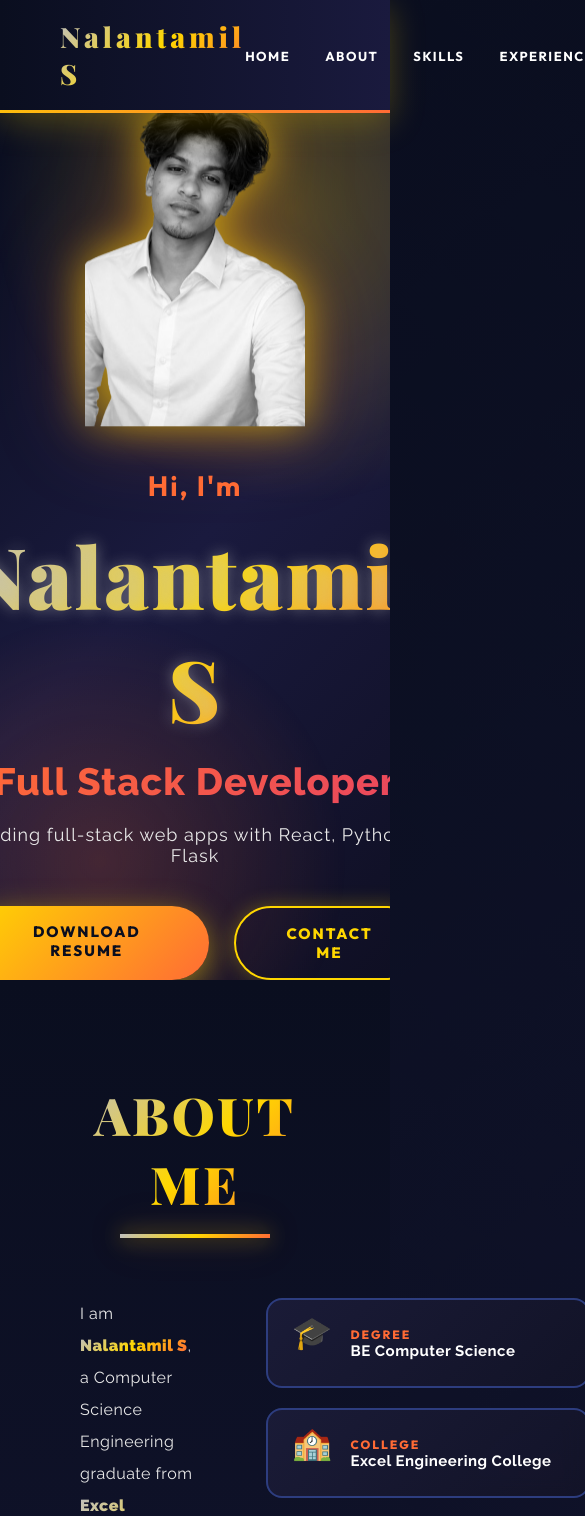
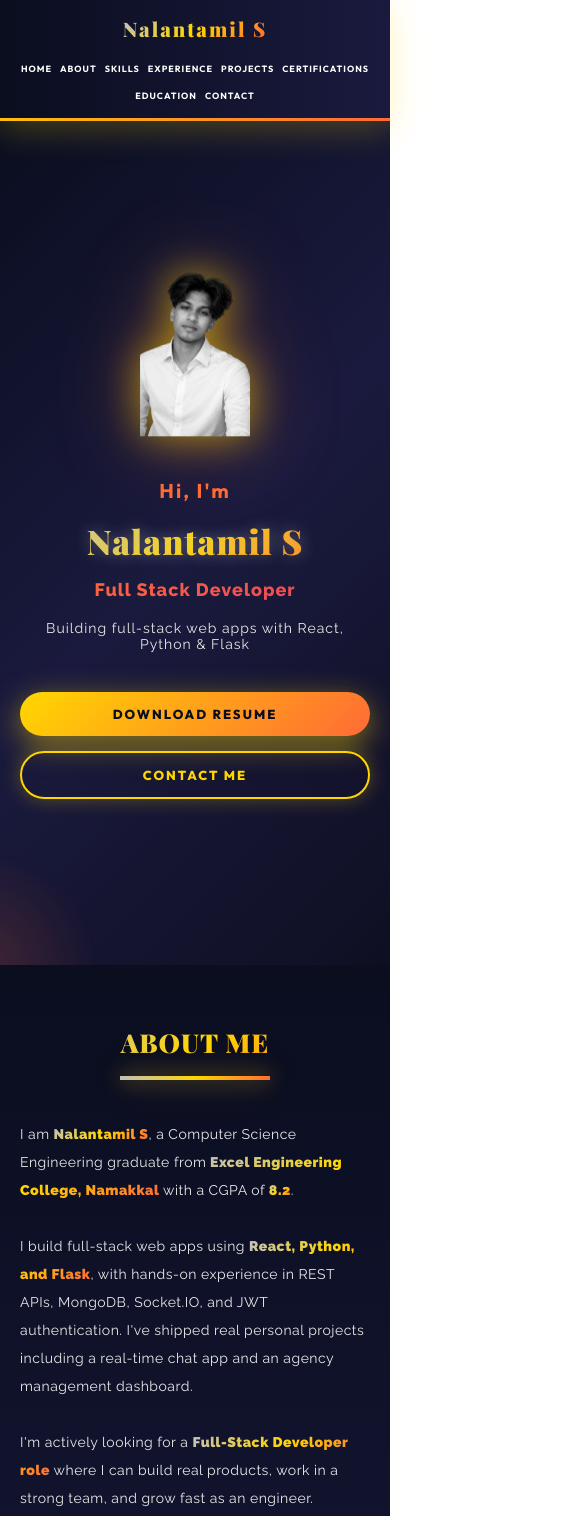
Before and after one commit to Nalantamil/portfolio, a React app: page / in a window 390 px wide. Shown: the top 1516 px of the page, 585 px wide, since content can reach past the window. Built offline with nearby package versions, Linux system fonts and the light colour scheme; the HTML template or start-up script is replaced by a standard one.

Commit message:
Add mobile responsiveness

```diff
--- a/src/index.css
+++ b/src/index.css
@@ -1230,3 +1230,82 @@ body {
   -webkit-text-fill-color: transparent;
   background-clip: text;
 }
+
+/* ===== MOBILE RESPONSIVENESS ===== */
+
+/* Tablet (max 1024px) */
+@media (max-width: 1024px) {
+  .navbar { padding: 15px 30px; }
+  .nav-links { gap: 20px; }
+  .nav-links a { font-size: 11px; }
+  .hero-name { font-size: 65px; }
+  .about, .skills, .projects, .certifications, .education, .contact { padding: 80px 40px; }
+  .footer { padding: 40px 40px; }
+}
+
+/* Mobile (max 768px) */
+@media (max-width: 768px) {
+
+  .navbar {
+    padding: 15px 20px;
+    flex-direction: column;
+    gap: 15px;
+  }
+  .nav-logo h2 { font-size: 20px; letter-spacing: 2px; }
+  .nav-links { gap: 12px; flex-wrap: wrap; justify-content: center; }
+  .nav-links a { font-size: 10px; letter-spacing: 1px; }
+
+  .hero { padding: 0 20px; }
+  .hero:before, .hero:after { width: 250px; height: 250px; }
+  .profile-img { width: 130px; }
+  .hero-greeting { font-size: 20px; }
+  .hero-name { font-size: 42px; letter-spacing: 1px; }
+  .hero-title { font-size: 22px; }
+  .hero-desc { font-size: 14px; }
+  .hero-buttons { flex-direction: column; align-items: center; gap: 15px; }
+  .btn-primary, .btn-secondary { padding: 14px 35px; font-size: 13px; width: 100%; text-align: center; }
+
+  .section-title { font-size: 32px; letter-spacing: 1px; margin-bottom: 40px; }
+
+  .about { padding: 60px 20px; }
+  .about-content { flex-direction: column; gap: 30px; }
+  .about-bio { font-size: 14px; }
+  .info-card { padding: 16px; }
+
+  .skills { padding: 60px 20px; }
+  .skills-grid { grid-template-columns: 1fr; gap: 20px; }
+  .skill-card { padding: 30px 20px; }
+
+  .projects { padding: 60px 20px; }
+  .projects-grid { grid-template-columns: 1fr; gap: 25px; }
+  .project-card { padding: 25px 20px; }
+  .project-links { flex-direction: column; gap: 10px; }
+  .btn-live, .btn-github { text-align: center; width: 100%; }
+
+  .certifications { padding: 60px 20px; }
+  .certifications-grid { grid-template-columns: 1fr; gap: 20px; }
+  .cert-card { padding: 25px 20px; }
+
+  .education { padding: 60px 20px; }
+  .education-grid { grid-template-columns: 1fr; gap: 20px; }
+  .edu-card { padding: 25px 20px; }
+
+  .contact { padding: 60px 20px; }
+  .contact-grid { grid-template-columns: 1fr; gap: 20px; margin-bottom: 40px; }
+  .contact-card { padding: 25px 20px; }
+  .contact-buttons { gap: 12px; }
+  .contact-btn { padding: 12px 25px; font-size: 12px; width: 100%; text-align: center; }
+
+  .footer { padding: 30px 20px; }
+  .footer-links { flex-wrap: wrap; gap: 12px; }
+}
+
+/* Small Mobile (max 480px) */
+@media (max-width: 480px) {
+  .hero-name { font-size: 34px; }
+  .hero-title { font-size: 18px; }
+  .section-title { font-size: 26px; }
+  .nav-links { gap: 8px; }
+  .nav-links a { font-size: 9px; }
+  .profile-img { width: 110px; }
+}
```
